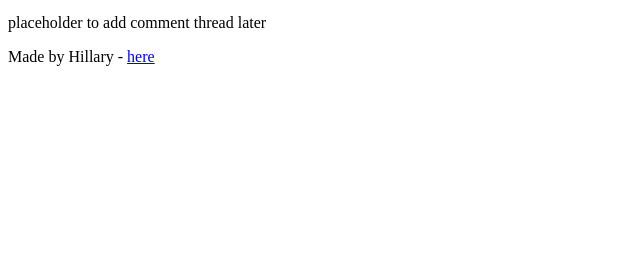
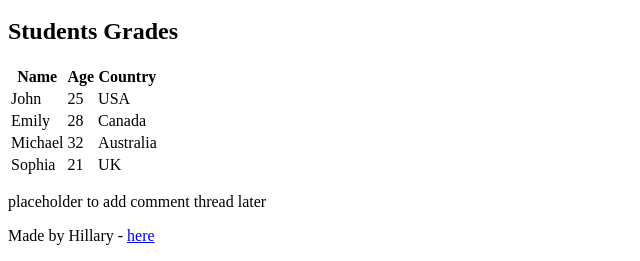
Before and after one commit to Hillary-Robert/My_First_Portfolio, a plain HTML site: page html_basic/index.html in a window 1280 px wide. Shown: the part 548-809 px from the top of the page, without its empty margins (0-640 px from the left). Drawn offline with Linux system fonts and the light colour scheme.

Commit message:
4th task

```diff
--- a/html_basic/index.html
+++ b/html_basic/index.html
@@ -39,6 +39,50 @@
         </a>
 
         <a href="tweets.html">index.html</a>
+
+        <h1>Students Grades</h1>
+        <table>
+          <thead>
+            <tr>
+              <th>Name</th>
+              <th>Age</th>
+              <th>Country</th>
+            </tr>
+          </thead>
+
+          <tbody>
+            <tr>
+              <td>John</td>
+              <td>25</td>
+              <td>USA</td>
+            </tr>
+          </tbody>
+
+          <tbody>
+            <tr>
+              <td>Emily</td>
+              <td>28</td>
+              <td>Canada</td>
+            </tr>
+          </tbody>
+
+          <tbody>
+            <tr>
+              <td>Michael</td>
+              <td>32</td>
+              <td>Australia</td>
+            </tr>
+          </tbody>
+
+          <tbody>
+            <tr>
+              <td>Sophia</td>
+              <td>21</td>
+              <td>UK</td>
+            </tr>
+          </tbody>
+
+        </table>
       </article>
 
       <aside>
```
